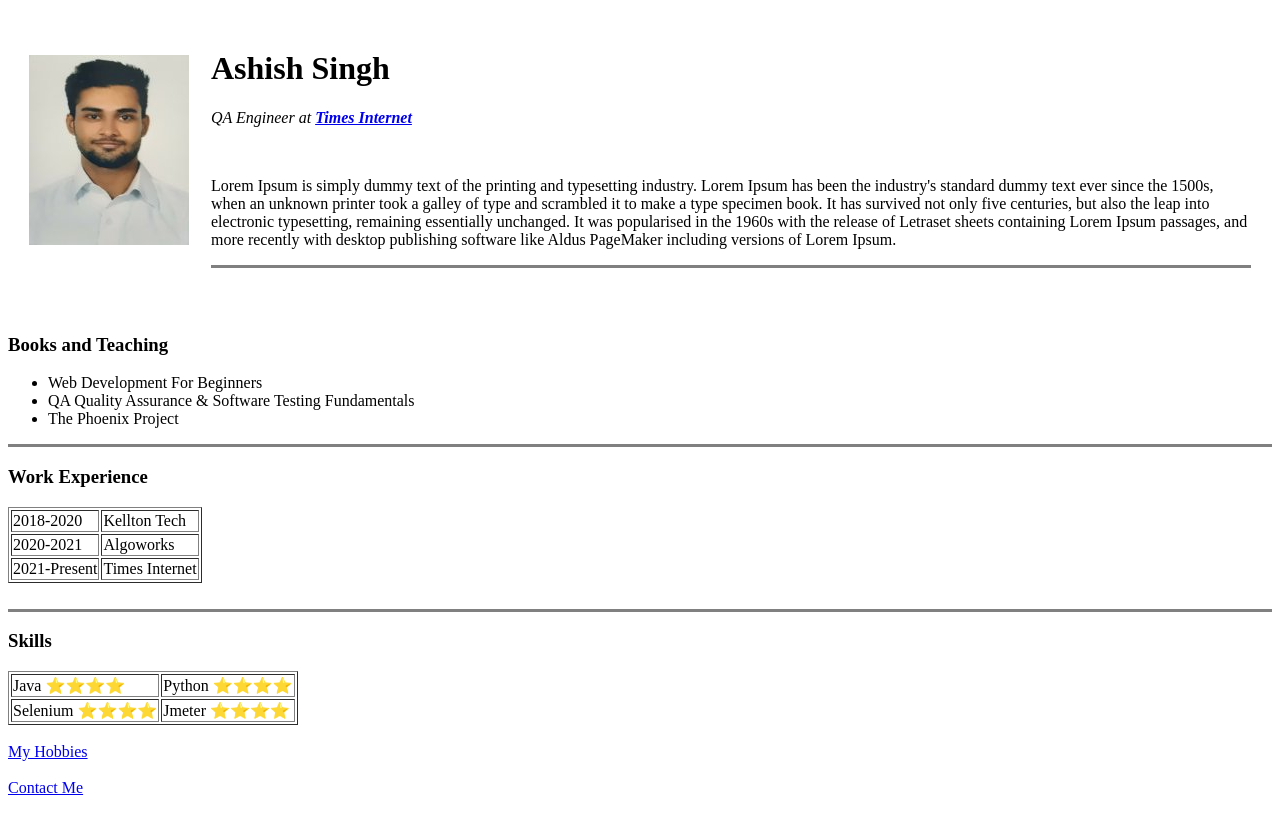
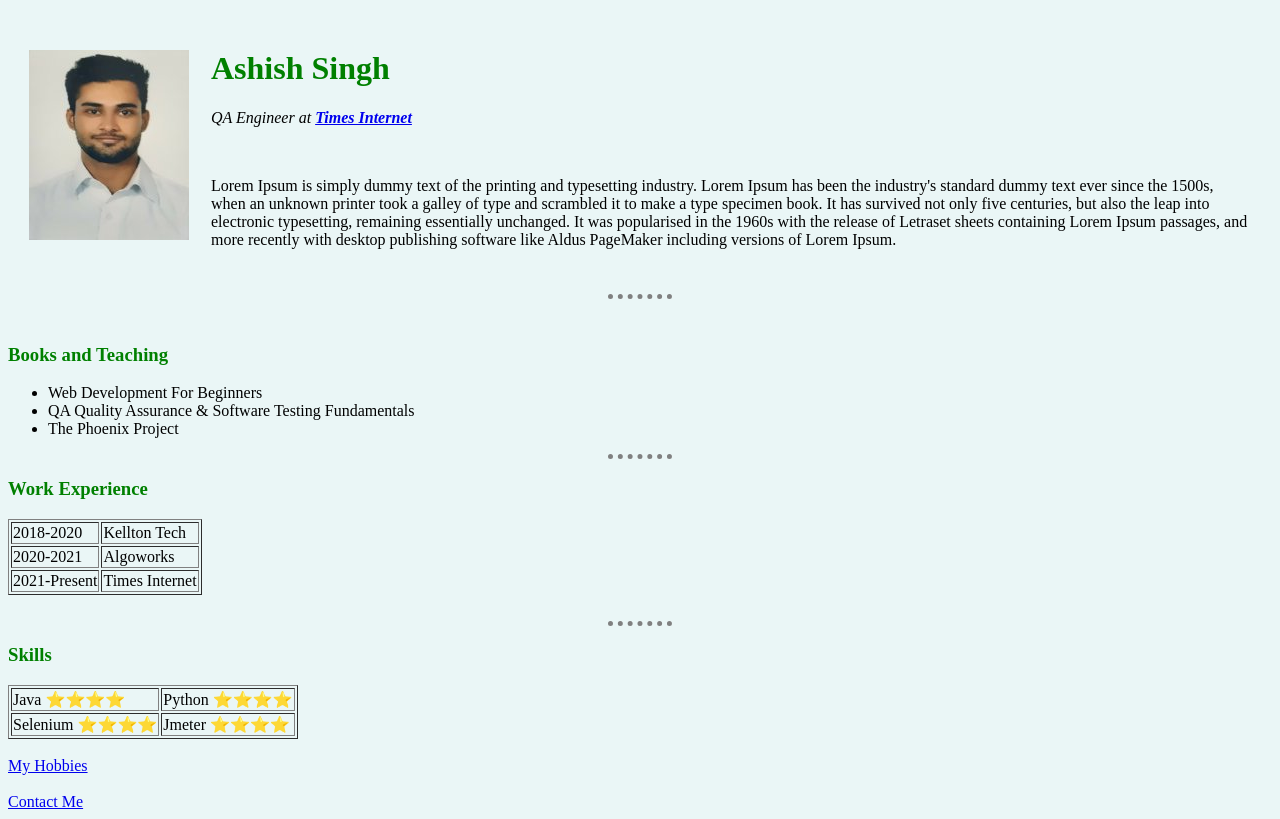
Before and after one commit to ashishsingh17034/web_dev, a plain HTML site: page Html -Personal Site/index.html in a window 1280 px wide. Drawn offline with Linux system fonts and the light colour scheme.

Commit message:
external css

```diff
--- /dev/null
+++ b/Html -Personal Site/css/styles.css
@@ -0,0 +1,18 @@
+body{
+  background-color: #EAF6F6;
+}
+hr{
+    background-color: #EAF6F6;
+    height:0px;
+    width:5%;
+    border-style: none;
+    border-top-style: dotted;
+    border-color: grey;
+    border-width: 5px
+}
+h1 {
+  color: green;
+}
+h3 {
+  color: green;
+}
--- a/Html -Personal Site/index.html
+++ b/Html -Personal Site/index.html
@@ -1,9 +1,11 @@
 <!DOCTYPE html>
 <html lang="en" dir="ltr">
+
 
 <head>
   <meta charset="utf-8">
   <title>Ashish's Personal Site</title>
+<link rel="stylesheet" href="css/styles.css">
 </head>
 
 <body>
@@ -19,12 +21,12 @@
           It has survived not only five centuries, but also the leap into electronic typesetting, remaining essentially unchanged. It was popularised in the 1960s with the release of Letraset sheets containing Lorem Ipsum passages, and more recently
           with
           desktop publishing software like Aldus PageMaker including versions of Lorem Ipsum.</p>
-        <hr size="3" noshade>
+
       </td>
     </tr>
   </table>
 
-
+<hr size="3" noshade>
   <br>
   <h3><strong>Books and Teaching</strong></h3>
   <ul>
```
Also changed, not shown: Html -Personal Site/contact_me.html (+1 -0 lines), Html -Personal Site/my_hobbies.html (+1 -0 lines).
